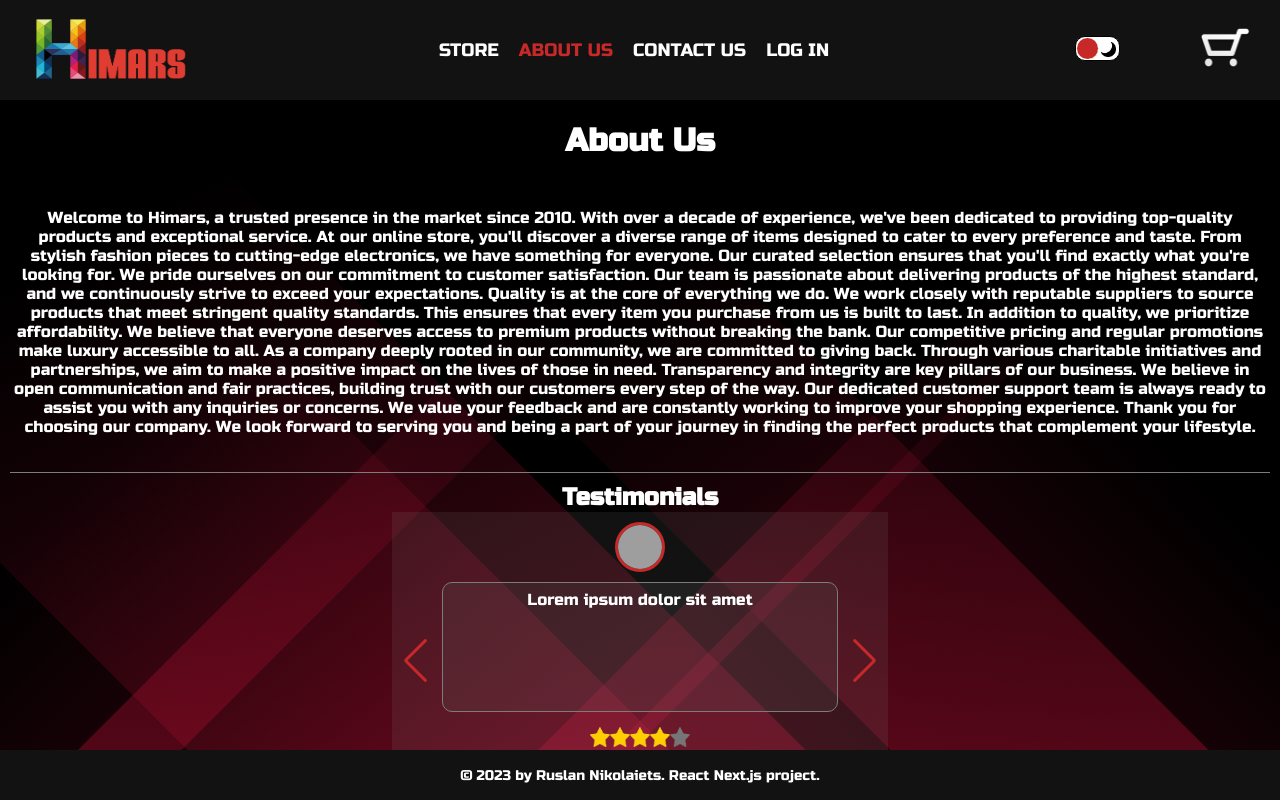
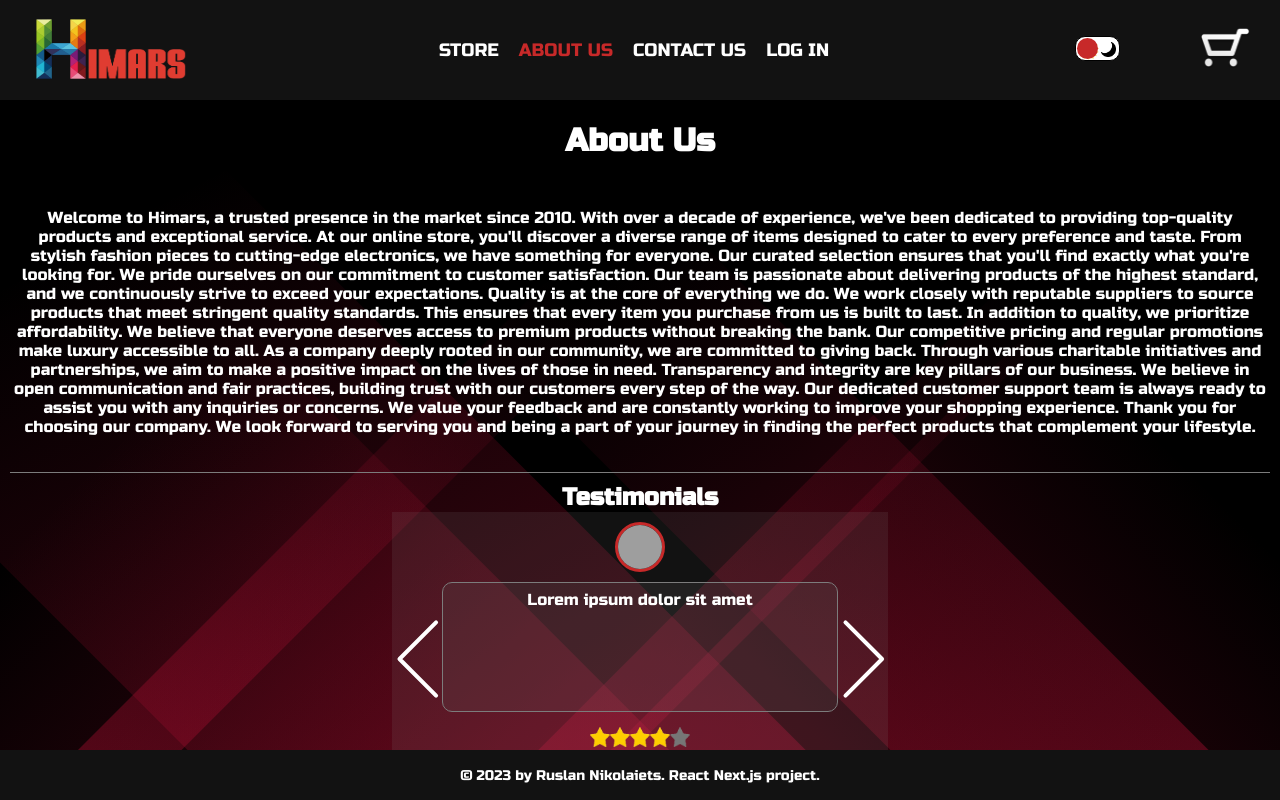
Before and after one commit to Einstein-UA/next_shop, a Next.js app: page /aboutUs in a window 1280 px wide. Built offline with nearby package versions, Linux system fonts and the light colour scheme; grey boxes are pictures that could not be loaded.

Commit message:
custom slider buttons (prev, next) added

```diff
--- a/src/components/aboutUsComponents/slider/Slider.tsx
+++ b/src/components/aboutUsComponents/slider/Slider.tsx
@@ -13,8 +13,7 @@ import yellowStar from '../../../images/aboutUs/yellowStar.webp'
 import grayStar from '../../../images/aboutUs/grayStar.webp'
 import {useToggle} from "@/hooks/useToggle";
 import {useEffect, useState, useRef, useContext} from "react";
-import { ThemeContext } from '@/context/themeContext'
-
+import {ThemeContext} from '@/context/themeContext'
 
 
 const Slider = () => {
@@ -22,16 +21,28 @@ const Slider = () => {
     const [containerHeight, setContainerHeight] = useState<Array<number>>([])
     const [scrollHeight, setScrollHeight] = useState<Array<number>>([])
     const [swiperInstance, setSwiperInstance] = useState<any>(null);
+    const [isBtnClicked, setBtnClicked] = useState(false)
+
+    const prevBtn = useRef<any>(null);
+    const nextBtn = useRef<any>(null);
 
     const themeContext = useContext(ThemeContext)
 
+    const onHandleSlide = () => {
+        setBtnClicked(true)
+    }
+    console.log(swiperInstance)
     return (
         <Swiper
             modules={[Navigation, Pagination, Autoplay]}
             speed={500}
             spaceBetween={50}
             slidesPerView={1}
-            navigation
+            navigation={{
+                prevEl: prevBtn.current,
+                nextEl: nextBtn.current,
+            }}
+
             pagination={{clickable: true}}
             loop={true}
             autoplay={{delay: 3000, disableOnInteraction: false, pauseOnMouseEnter: true}}
@@ -39,6 +50,7 @@ const Slider = () => {
             onSwiper={setSwiperInstance}
             className={styles.swiperStyles}
         >
+
             {clientData.map((el, index) => {
                 const [isActive, setActive] = useToggle(false)
                 const ref = useRef<any>(null)
@@ -50,6 +62,17 @@ const Slider = () => {
                         setContainerHeight(prev => [...prev, refEl.clientHeight]);
                     }
                 }, [])
+
+                useEffect(() => {
+                    if(isBtnClicked) {
+                        setActive(false)
+                        if (swiperInstance) {
+                            swiperInstance.autoplay.start();
+                        }
+                        setBtnClicked(false)
+                    }
+                },[isBtnClicked])
+
                 const onHandleClick = () => {
                     setActive(true)
                     if (swiperInstance) {
@@ -62,7 +85,7 @@ const Slider = () => {
                         swiperInstance.autoplay.start();
                     }
                 }
-                console.log(isActive)
+
                 return (
                     <SwiperSlide key={el.id} className={styles.slideStyle}>
                         <div className={styles.clientItem}>
@@ -76,7 +99,8 @@ const Slider = () => {
                                         <button onClick={onHandleClick} className={styles.moreBtn}><b>...more</b>
                                         </button> : ''}
                                     {isActive ?
-                                    <div style={{background: themeContext.themeData ? 'white' : 'black'}} onDoubleClick={onHandleUnActive} className={styles.moreBtnActiveContent}>
+                                        <div style={{background: themeContext.themeData ? 'white' : 'black'}}
+                                             onDoubleClick={onHandleUnActive} className={styles.moreBtnActiveContent}>
                                             <svg
                                                 onClick={onHandleUnActive}
                                                 xmlns="http://www.w3.org/2000/svg"
@@ -85,7 +109,8 @@ const Slider = () => {
                                                 stroke="currentColor"
                                                 className={styles.closeButton}
                                             >
-                                            <path strokeLinecap="round" strokeLinejoin="round" strokeWidth="2" d="M6 18L18 6M6 6l12 12"></path>
+                                                <path strokeLinecap="round" strokeLinejoin="round" strokeWidth="2"
+                                                      d="M6 18L18 6M6 6l12 12"></path>
                                             </svg>
                                             <p>{el.fitBack}</p>
                                         </div>
@@ -105,6 +130,37 @@ const Slider = () => {
                     </SwiperSlide>
                 )
             })}
+
+            <div ref={prevBtn} className={`${styles.sliderBtn} ${styles.prevBtn}`}>
+                <svg
+                    onClick={onHandleSlide}
+                    xmlns="http://www.w3.org/2000/svg"
+                    fill="none"
+                    stroke={themeContext.themeData ? 'black' : 'white'}
+                    viewBox="0 0 32 32"
+                    strokeWidth="1"
+                    strokeLinecap="round"
+                    strokeLinejoin="round"
+                    height={130}
+                >
+                    <path d="M17 25l-9-9 9-9"/>
+                </svg>
+            </div>
+            <div ref={nextBtn} className={`${styles.sliderBtn} ${styles.nextBtn}`}>
+                <svg
+                    onClick={onHandleSlide}
+                    xmlns="http://www.w3.org/2000/svg"
+                    fill="none"
+                    stroke={themeContext.themeData ? 'black' : 'white'}
+                    viewBox="0 0 32 32"
+                    strokeWidth="1"
+                    strokeLinecap="round"
+                    strokeLinejoin="round"
+                    height={130}
+                >
+                    <path d="M8 25l9-9-9-9"/>
+                </svg>
+            </div>
         </Swiper>
     );
 };
--- a/src/components/aboutUsComponents/slider/swiper.module.scss
+++ b/src/components/aboutUsComponents/slider/swiper.module.scss
@@ -5,6 +5,25 @@
   background: $blackTransparent;
   width: 40%;
   height: 100%;
+
+  .sliderBtn {
+    position: absolute;
+    top: 50%;
+    width: 50px;
+    height: min-content;
+
+    z-index: 10 !important;
+  }
+
+  .prevBtn {
+    left: 0;
+    transform: translate(-50%, -50%);
+  }
+
+  .nextBtn {
+    right: 0;
+    transform: translate(-50%, -50%);
+  }
 
   .slideStyle {
 
@@ -53,6 +72,7 @@
             left: 0;
             padding: 30px 5px;
             overflow: auto;
+
             .closeButton {
               width: 50px;
               height: 50px;
```
Lines whose indentation alone changed are shown as unchanged.
